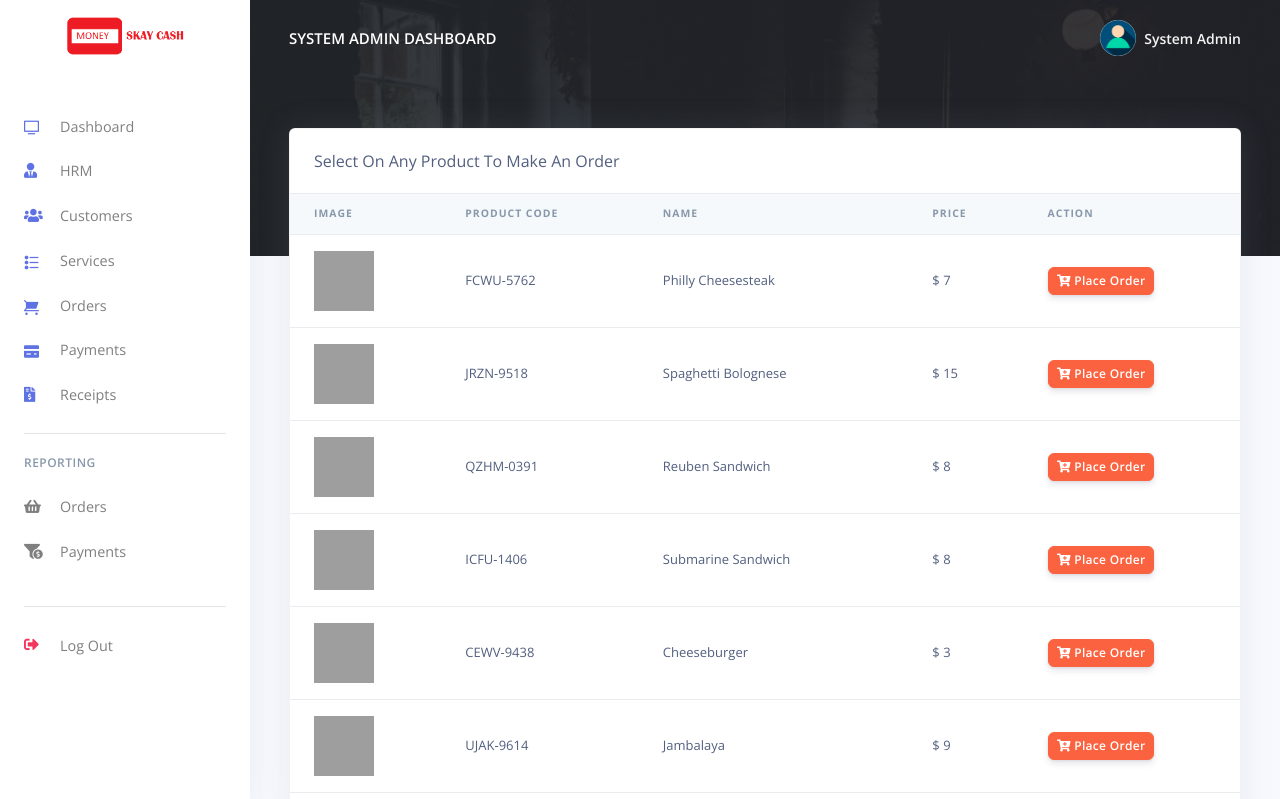
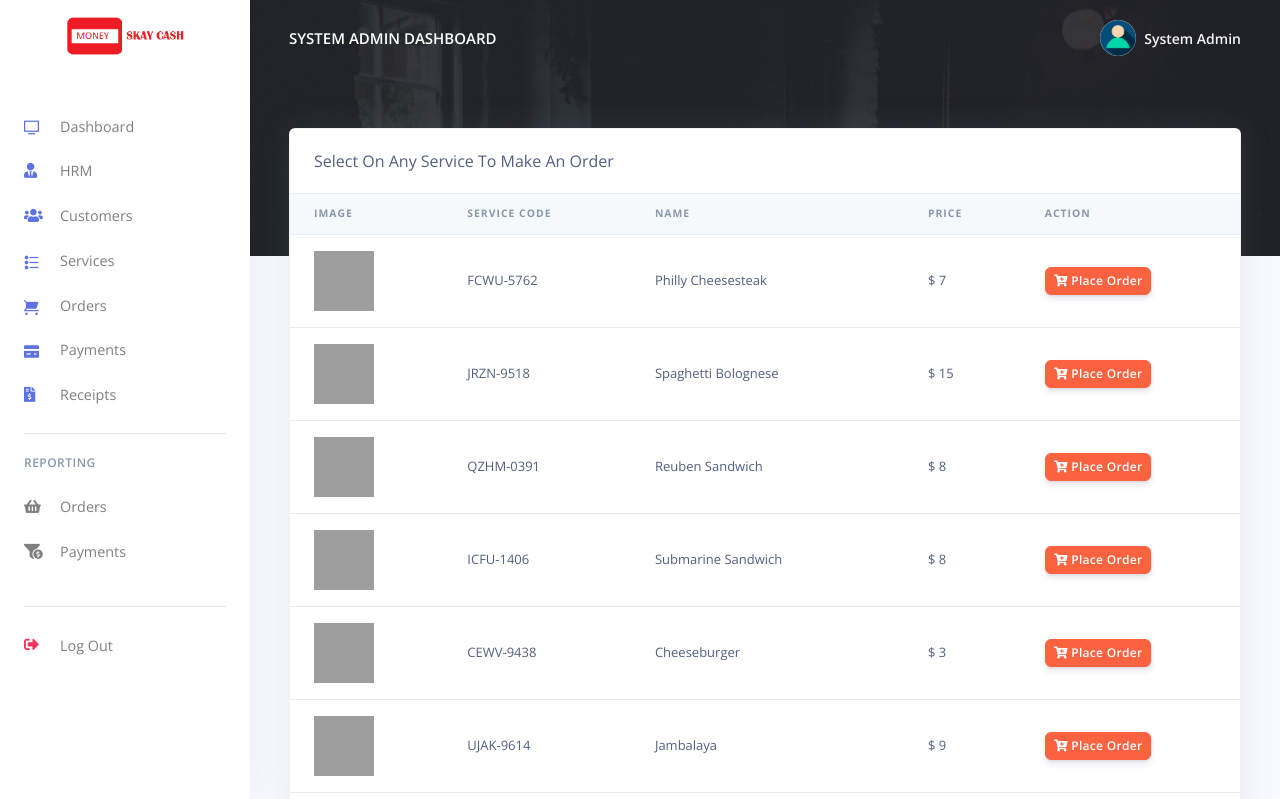
Before and after one commit to KitwanaSh/Phone-POS, a PHP site: page /orders.php in a window 1280 px wide. Shown: the top 799 px of the page. Run offline with PHP 8.4, Linux system fonts and the light colour scheme; a user stored in the database is signed in; data comes from the database, SQL or seed files in the repository; grey boxes are pictures that could not be loaded.

Commit message:
Fix: Update the orders

```diff
--- a/admin/orders.php
+++ b/admin/orders.php
@@ -25,7 +25,7 @@ require_once('partials/_head.php');
         <div class="header-body">
         </div>
       </div>
-    </div><!-- For more projects: Visit codeastro.com  -->
+    </div>
     <!-- Page content -->
     <div class="container-fluid mt--8">
       <!-- Table -->
@@ -33,19 +33,19 @@ require_once('partials/_head.php');
         <div class="col">
           <div class="card shadow">
             <div class="card-header border-0">
-              Select On Any Product To Make An Order
+              Select On Any Service To Make An Order
             </div>
             <div class="table-responsive">
               <table class="table align-items-center table-flush">
                 <thead class="thead-light">
                   <tr>
                     <th scope="col"><b>Image</b></th>
-                    <th scope="col"><b>Product Code</b></th>
+                    <th scope="col"><b>Service Code</b></th>
                     <th scope="col"><b>Name</b></th>
                     <th scope="col"><b>Price</b></th>
                     <th scope="col"><b>Action</b></th>
                   </tr>
-                </thead><!-- For more projects: Visit codeastro.com  -->
+                </thead>
                 <tbody>
                   <?php
                   $ret = "SELECT * FROM  rpos_products ";
@@ -95,5 +95,5 @@ require_once('partials/_head.php');
   require_once('partials/_scripts.php');
   ?>
 </body>
-<!-- For more projects: Visit codeastro.com  -->
+
 </html>
```
